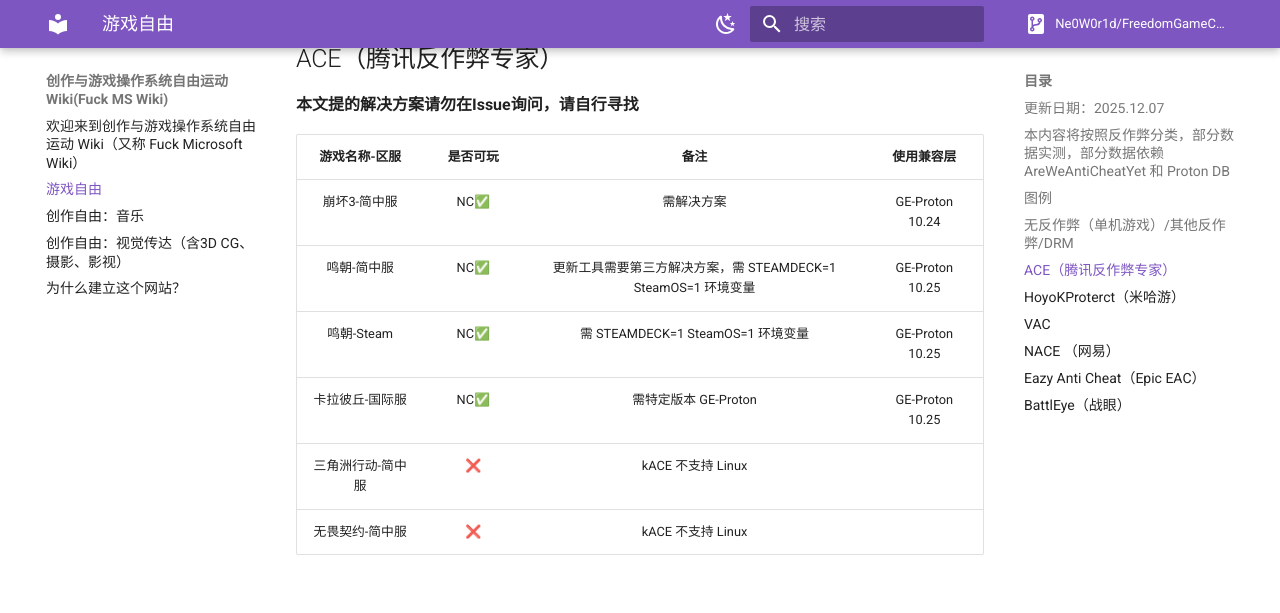
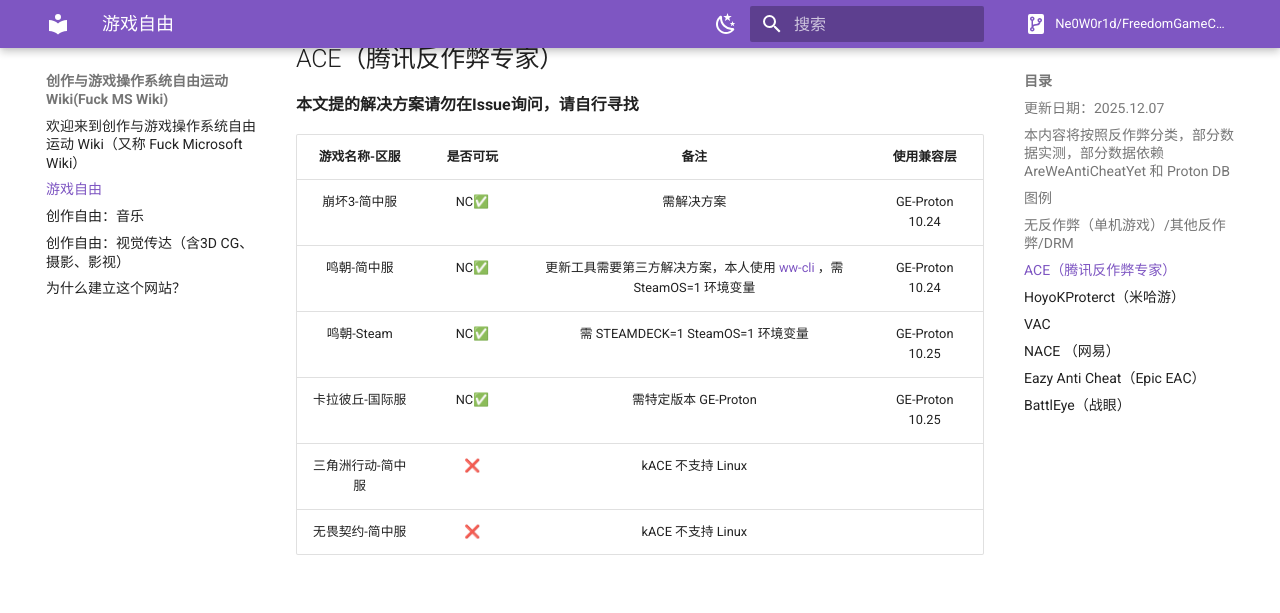
Before and after one commit to Ne0W0r1d/FreedomGameCreatorWiki, an MkDocs documentation site: the page built from docs/gamesfreedom.md, in a window 1280 px wide and 900 px high, scrolled down 1272 px. Shown: the top 613 px of the window. Built offline with MkDocs 1.6.1 and Material for MkDocs 9.7.7, drawn with Linux system fonts in a browser that asks for light colours; comment, search, counter and statistics services are not loaded.

Commit message:
WuWa相关修改

```diff
--- a/docs/gamesfreedom.md
+++ b/docs/gamesfreedom.md
@@ -31,7 +31,7 @@
 | 游戏名称-区服 | 是否可玩 | 备注 | 使用兼容层 |
 | :-----: | :-----: | :-----: | :-----: |
 | 崩坏3-简中服 | NC✅ | 需解决方案 | GE-Proton 10.24 |
-| 鸣朝-简中服 | NC✅ | 更新工具需要第三方解决方案，需 STEAMDECK=1 SteamOS=1 环境变量 | GE-Proton 10.25 |
+| 鸣朝-简中服 | NC✅ | 更新工具需要第三方解决方案，本人使用 [ww-cli](https://github.com/timetetng/wutheringwaves-cli-manager) ，需 SteamOS=1 环境变量 | GE-Proton 10.24 |
 | 鸣朝-Steam | NC✅ | 需 STEAMDECK=1 SteamOS=1 环境变量 | GE-Proton 10.25 |
 | 卡拉彼丘-国际服 | NC✅ | 需特定版本 GE-Proton | GE-Proton 10.25 |
 | 三角洲行动-简中服 | ❌ | kACE 不支持 Linux | |
```
Also changed, not shown: 6 other files.
